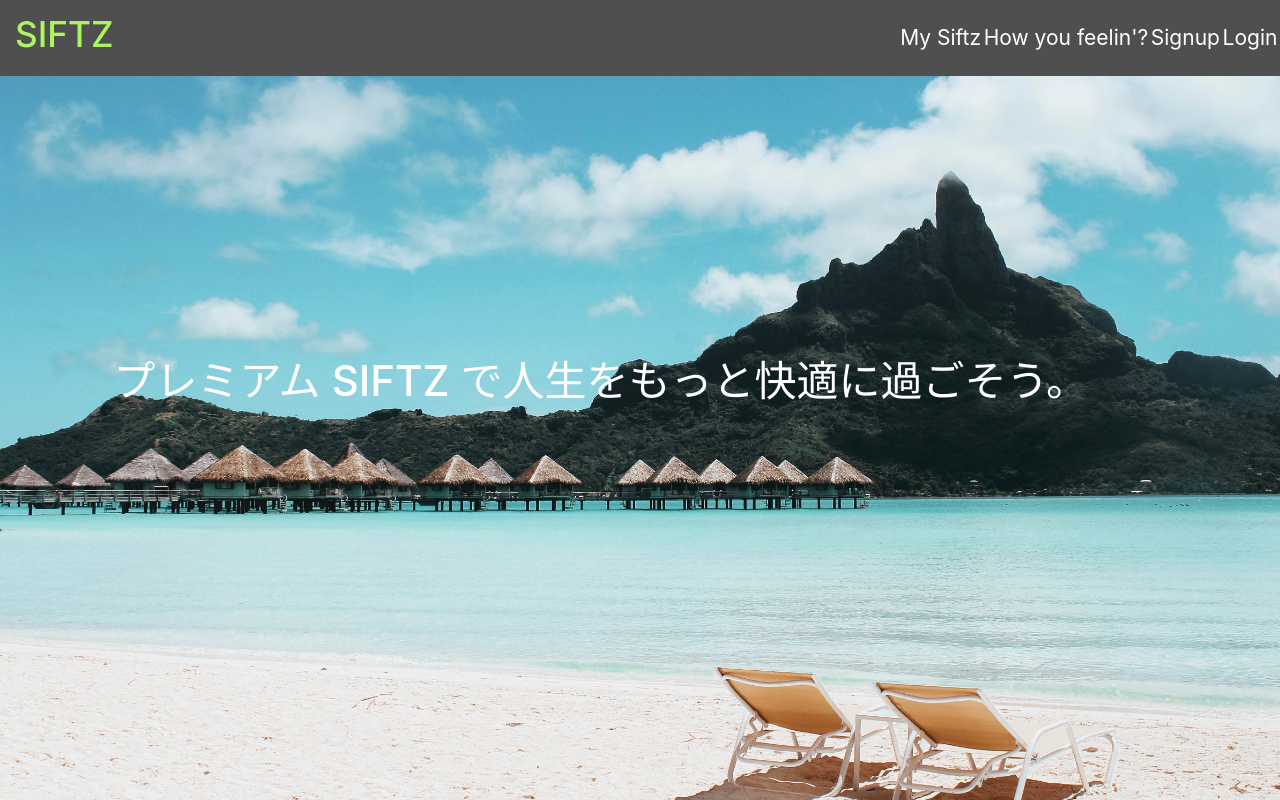
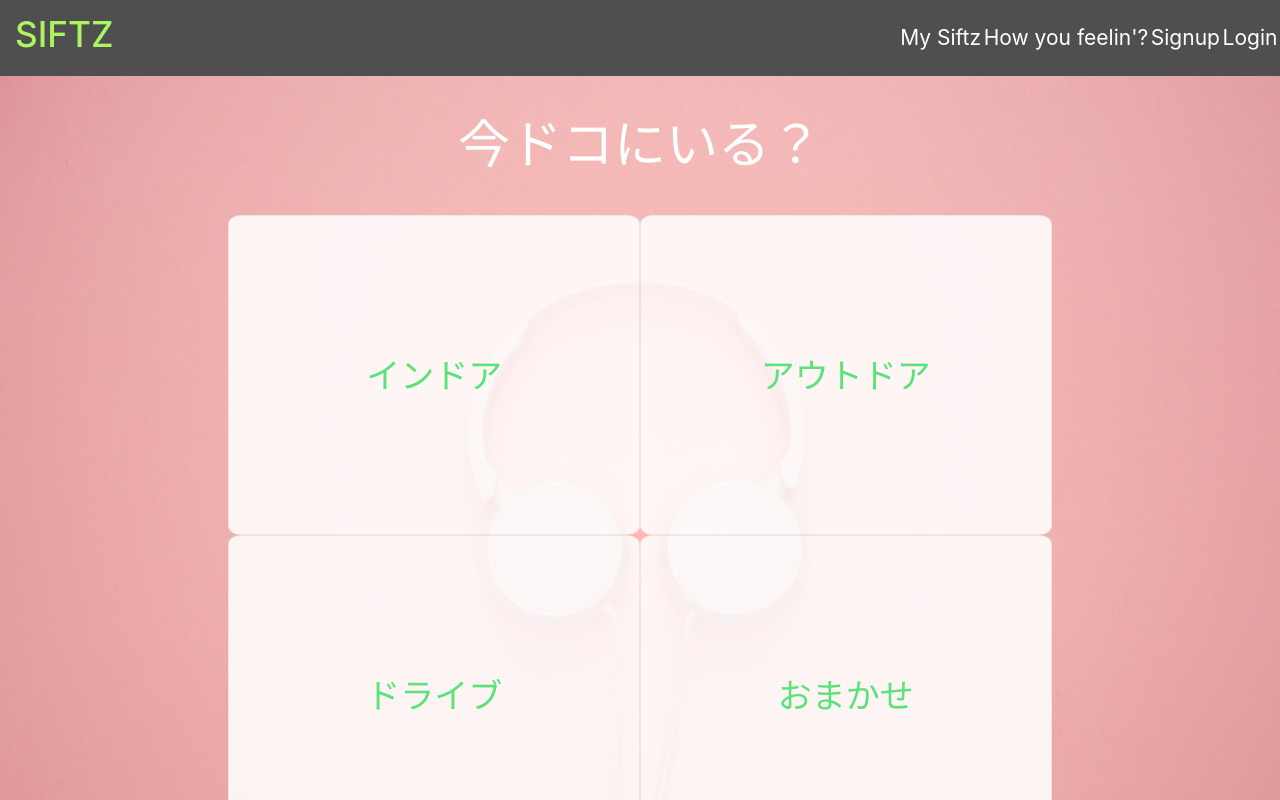
Before and after one commit to aaio0413/SIFTZ, a React (Create React App) app in the folder client/: page /search in a window 1280 px wide. Shown: the top 800 px of the page. Built offline with nearby package versions, Linux system fonts and the light colour scheme.

Commit message:
Added search pages and algorithm for repetable SongCard creation

```diff
--- a/client/src/App.js
+++ b/client/src/App.js
@@ -35,11 +35,11 @@ class App extends Component {
             // component={this.state.isloggedin ? MySiftz : Login}
             component={MySiftz}
           />
-          {/* <Route
+          <Route
             path="/search"
             // component={this.state.isloggedin ? Search : Login}
             component={Search}
-          /> */}
+          />
           <Route exact path="/signup" component={SignUp} />
 
           <Route
--- a/client/src/components/Home/Home.js
+++ b/client/src/components/Home/Home.js
@@ -16,7 +16,7 @@ class Home extends Component {
         </div>
         <div className="container main-container">
           <div className="first-text-wrapper">
-            <h2>Songs people are sharing</h2>
+            {/* <h2>Songs people are sharing</h2> */}
           </div>
           <div className="row">
             {/* <SongCard />
--- a/client/src/components/MySiftz/MySiftz.js
+++ b/client/src/components/MySiftz/MySiftz.js
@@ -12,6 +12,15 @@ class MySiftz extends React.Component {
     };
   }
 
+  createSongCard = data => {
+    let songCards = [];
+    for (let i = 0; i < 12; i++) {
+      songCards.push(<SongCard songInfo={data[i]} key={data[i]._id} />);
+      console.log("this is what you're passing to the component", data[i]);
+    }
+    return songCards;
+  };
+
   componentDidMount() {
     this._fetchSongReqeust = fetch("/api/mySiftz/search/night", {
       headers: { crossDomain: true }
@@ -23,7 +32,10 @@ class MySiftz extends React.Component {
       .then(songData => {
         console.log(songData);
         this.setState({ data: songData });
-        console.log("lets see what is the state", this.state.data);
+        console.log(
+          "lets see what is the state data index 0",
+          this.state.data[0]
+        );
         this._fetchSongReqeust = null;
       });
 
@@ -40,31 +52,6 @@ class MySiftz extends React.Component {
     realUrl = "https://img.youtube.com/vi/" + originalUrl + "/0.jpg";
     return realUrl;
   }
-
-  createSongCard(data) {
-    // for(let i=0; i < 13; i++) {
-    //   let aSong =[]
-    //   for(let j=0; j < i.length; j++) {
-    //     aSong.push(j);
-    //   }
-    //   <SongCard songInfo={aSong}/>
-    // }
-  }
-
-  // componentWillMount() {
-  //   this.fectchSongs();
-  //   console.log(this.state.SongData);
-  // fetch("http://localhost:3090/api/mySiftz/search/night", {
-  //   headers: { crossDomain: true }
-  // }).then(res => {
-  //   console.log("this is result", res);
-  // });
-  // fetch("http://localhost:3090/api/mySiftz/allNightSongs/").then(result => {
-  //   console.log("this is result", result);
-  //   // return result.json();
-  //   // this.setQuery(JSON.parse(result.data));
-  // });
-  // }
 
   // setQuery = result => {
   //   this.setState({ query: result });
@@ -91,12 +78,15 @@ class MySiftz extends React.Component {
         <div className="body-background1">
           <div className="container main-container">
             <div className="first-text-wrapper2">
-              <h2>Songs You Shared Recently</h2>
+              <h2>今の時間帯にぴったりの曲。</h2>
             </div>
             <div className="row">
-              <div className="col-3">
-                <SongCard songInfo={this.state.data} />
-              </div>
+              {/* <div className="col-3"> */}
+              {this.createSongCard(this.state.data)}
+              {}
+              {/* <SongCard songInfo={this.state.data} /> */}
+              {/* <SongCard songInfo={this.state.data} /> */}
+              {/* </div> */}
             </div>
           </div>
         </div>
--- a/client/src/components/Search/Search.css
+++ b/client/src/components/Search/Search.css
@@ -0,0 +1,33 @@
+.whole-seach-component-wrap {
+  height: 100vh;
+  text-align: center;
+  background-image: url("../../images/abstract-art-background-1037999\ copy.jpg");
+  background-size: cover;
+}
+
+.searchTitile {
+  font-size: 52px;
+  font-weight: 500;
+  color: white;
+  padding: 3% 0;
+  margin-bottom: unset;
+}
+
+.search-row {
+  display: flex;
+  /* width: 50%; */
+  height: 50%;
+}
+.search-click-wrapper {
+  height: 80vh;
+  margin: auto;
+}
+
+.clikable-search {
+  color: rgb(91, 226, 121);
+  font-size: 34px;
+  width: 50%;
+  background-color: rgba(255, 255, 255, 0.86);
+  border-radius: 3%;
+  border: solid 1px rgba(0, 0, 0, 0.06);
+}
--- a/client/src/components/Search/Search.js
+++ b/client/src/components/Search/Search.js
@@ -0,0 +1,71 @@
+import React, { Component, Fragment } from "react";
+import HeaderHome from "../Global/HeaderHome";
+import "../../css/main.css";
+import "./Search.css";
+
+class Search extends Component {
+  constructor(props) {
+    super(props);
+
+    this.state = {
+      userInput: []
+    };
+  }
+
+  sendInput = e => {
+    let paramArray = this.state.userInput.slice();
+
+    console.log(e.target.id);
+    let songParam = e.target.id;
+    paramArray.push(songParam);
+    this.setState({ userInput: paramArray });
+    console.log("this is state", this.state);
+  };
+
+  render() {
+    return (
+      <Fragment>
+        <HeaderHome />
+        <div className="whole-seach-component-wrap">
+          <h2 className="searchTitile">今ドコにいる？</h2>
+          <div className="col-8 search-click-wrapper">
+            <div className="search-row">
+              <button
+                className="clikable-search"
+                id="inside"
+                onClick={this.sendInput}
+              >
+                インドア
+              </button>
+              <button
+                className="clikable-search"
+                id="outside"
+                onClick={this.sendInput}
+              >
+                アウトドア
+              </button>
+            </div>
+            <div className="search-row">
+              <button
+                className="clikable-search"
+                id="driving"
+                onClick={this.sendInput}
+              >
+                ドライブ
+              </button>
+              <button
+                className="clikable-search"
+                id="search-others"
+                onClick={this.sendInput}
+              >
+                おまかせ
+              </button>
+            </div>
+          </div>
+        </div>
+      </Fragment>
+    );
+  }
+}
+
+export default Search;
--- a/client/src/components/SongCard/SongCard.js
+++ b/client/src/components/SongCard/SongCard.js
@@ -6,7 +6,7 @@ var urlToImage = function(videoUrl) {
   if (videoUrl) {
     console.log("vidoe url", videoUrl);
     let realUrl = "";
-    const criticalIndex = videoUrl.lastIndexOf("=");
+    const criticalIndex = videoUrl.indexOf("=");
     if (criticalIndex > 0)
       videoUrl = videoUrl.substring(criticalIndex + 1, videoUrl.length);
     realUrl = "https://img.youtube.com/vi/" + videoUrl + "/0.jpg";
```
Also changed, not shown: 1 other file (tests, documents, lock files or other folders).
